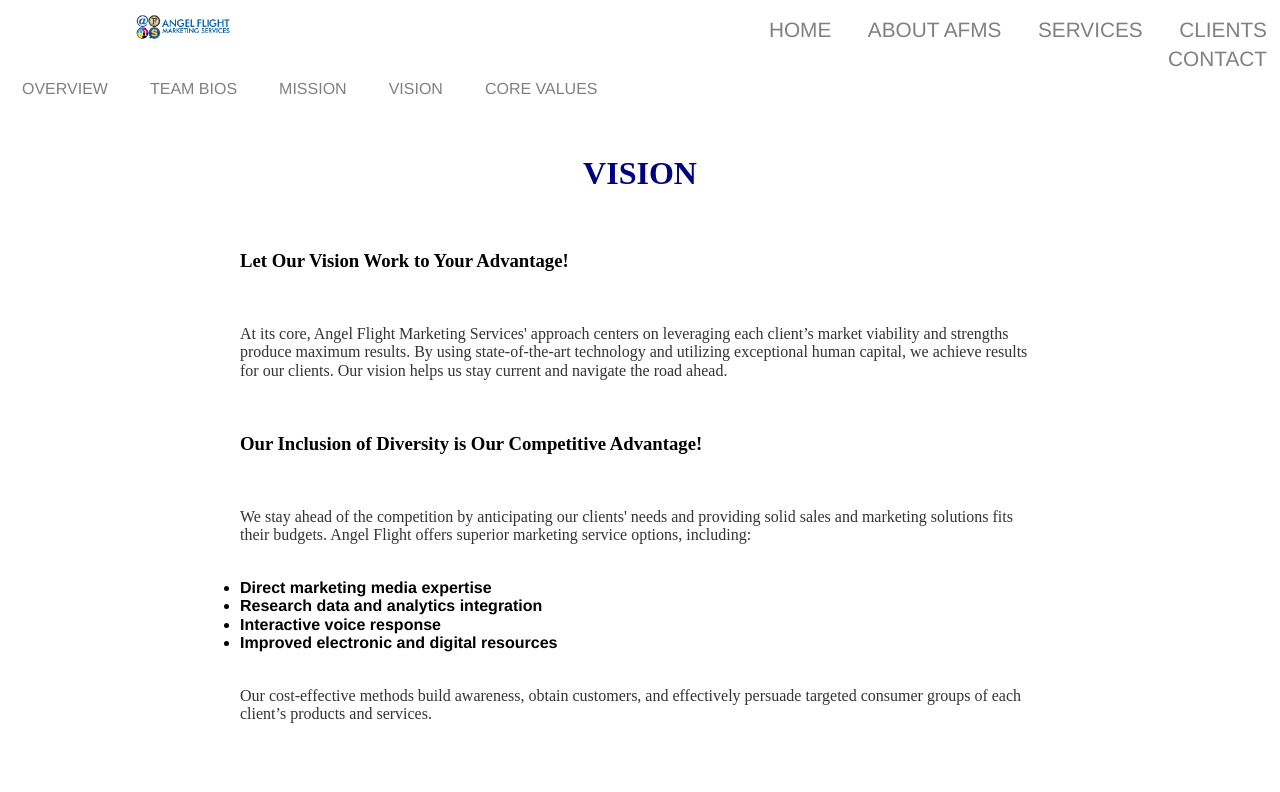
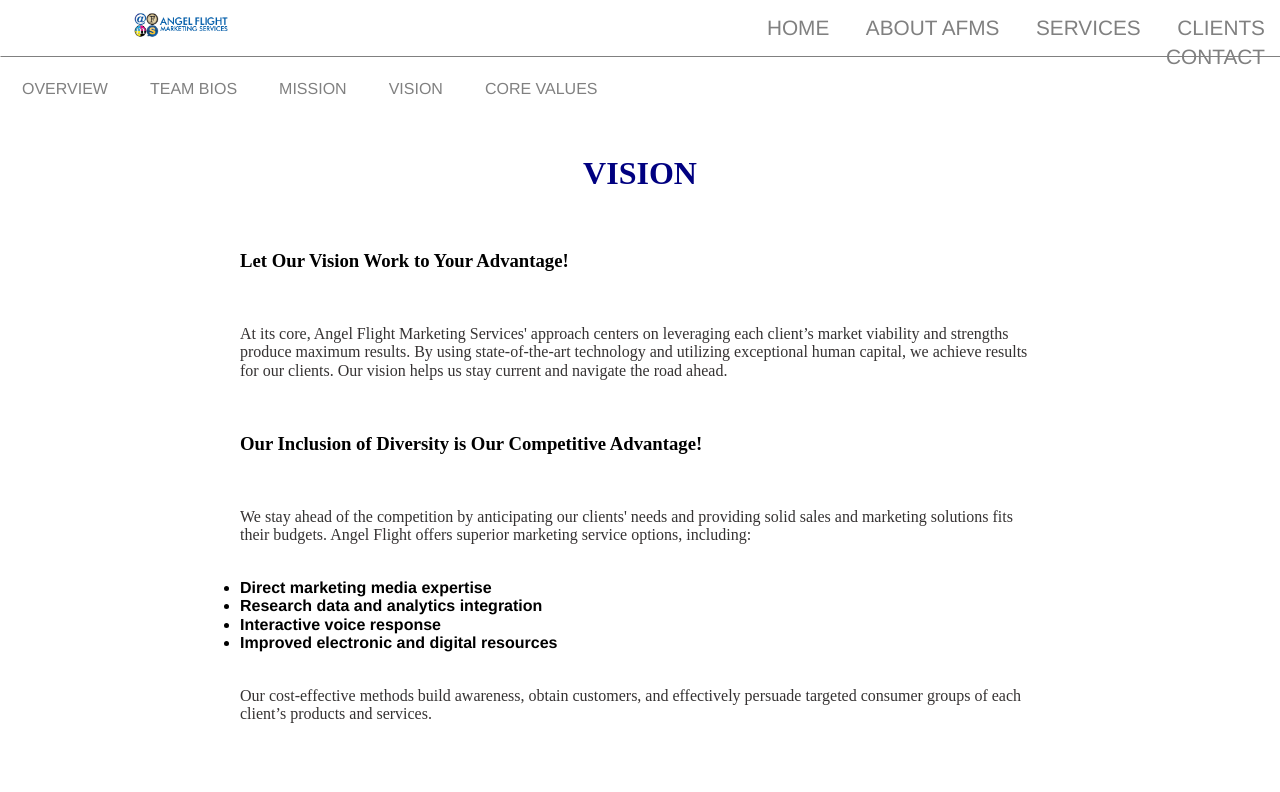
Before and after one commit to hlee123/AngelFlight, a plain HTML site: page vision.html in a window 1280 px wide. Shown: the top 792 px of the page. Drawn offline with Linux system fonts and the light colour scheme.

Commit message:
Update style2.css

```diff
--- a/style/style2.css
+++ b/style/style2.css
@@ -221,3 +221,8 @@ nav.nav2{
 .aboutafmstext{
   margin-top: 60px;
 }
+
+nav.nav1{
+  border-bottom: solid gray;
+  border-width: thin;
+}
```
